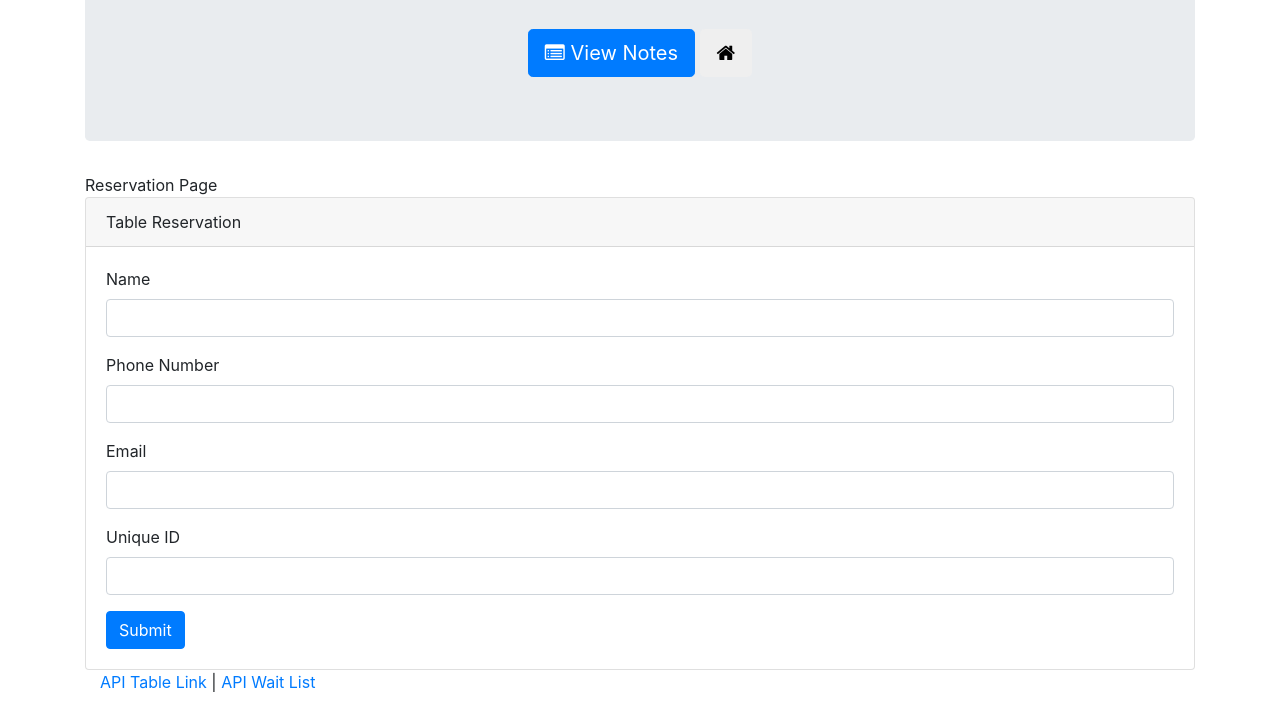
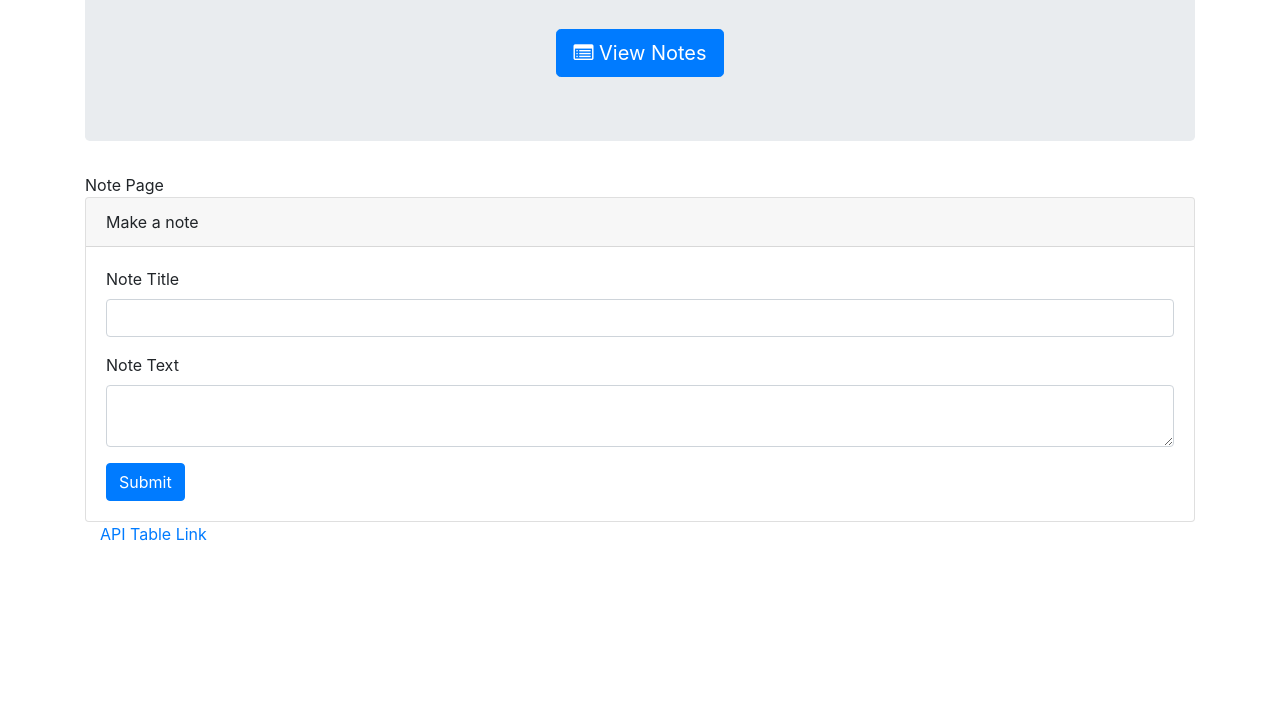
Before and after one commit to HowardDaniels/note-taker, a website: page public/notes.html in a window 1280 px wide. Shown: the part 210-920 px from the top of the page. After the commit the page ends 800 px from the top, so only its background shows below. Drawn offline with nearby package versions, Linux system fonts and the light colour scheme.

Commit message:
edited the notes page

```diff
--- a/public/notes.html
+++ b/public/notes.html
@@ -74,37 +74,24 @@ new HTML code goes here -->
           <button class="btn btn-lg btn-primary">
             <span class="fa fa-list-alt"></span> View Notes</button>
         </a>
-        <a href="/">
-          <button class="btn btn-lg btn-default">
-            <span class="fa fa-home"></span>
-          </button>
-        </a>
       </div>
     </div>
     <div class="row">
       <div class="col-lg-12">
-        Reservation Page
+        Note Page
         <div class="card">
           <div class="card-header">
-            Table Reservation
+            Make a note
           </div>
           <div class="card-body">
             <form role="form">
               <div class="form-group">
-                <label for="reserve-name">Name</label>
-                <input type="text" class="form-control" id="reserve-name">
+                <label for="note-title">Note Title</label>
+                <input type="text" class="form-control" id="note-title">
               </div>
               <div class="form-group">
-                <label for="reserve-phone">Phone Number</label>
-                <input type="text" class="form-control" id="reserve-phone">
-              </div>
-              <div class="form-group">
-                <label for="reserve-email">Email</label>
-                <input type="text" class="form-control" id="reserve-email">
-              </div>
-              <div class="form-group">
-                <label for="reserve-unique-id">Unique ID</label>
-                <input type="text" class="form-control" id="reserve-unique-id">
+                <label for="reserve-phone">Note Text</label>
+                <textarea class="form-control" id="note-text"></textarea>
               </div>
               <button type="submit" class="btn btn-primary submit">Submit</button>
             </form>
@@ -117,8 +104,7 @@ new HTML code goes here -->
     <footer class="footer">
       <div class="container">
         <p>
-          <a href="/api/tables">API Table Link</a> |
-          <a href="/api/waitlist">API Wait List</a>
+          <a href="/api/notes">API Table Link</a>
       </div>
     </footer>
 
```
